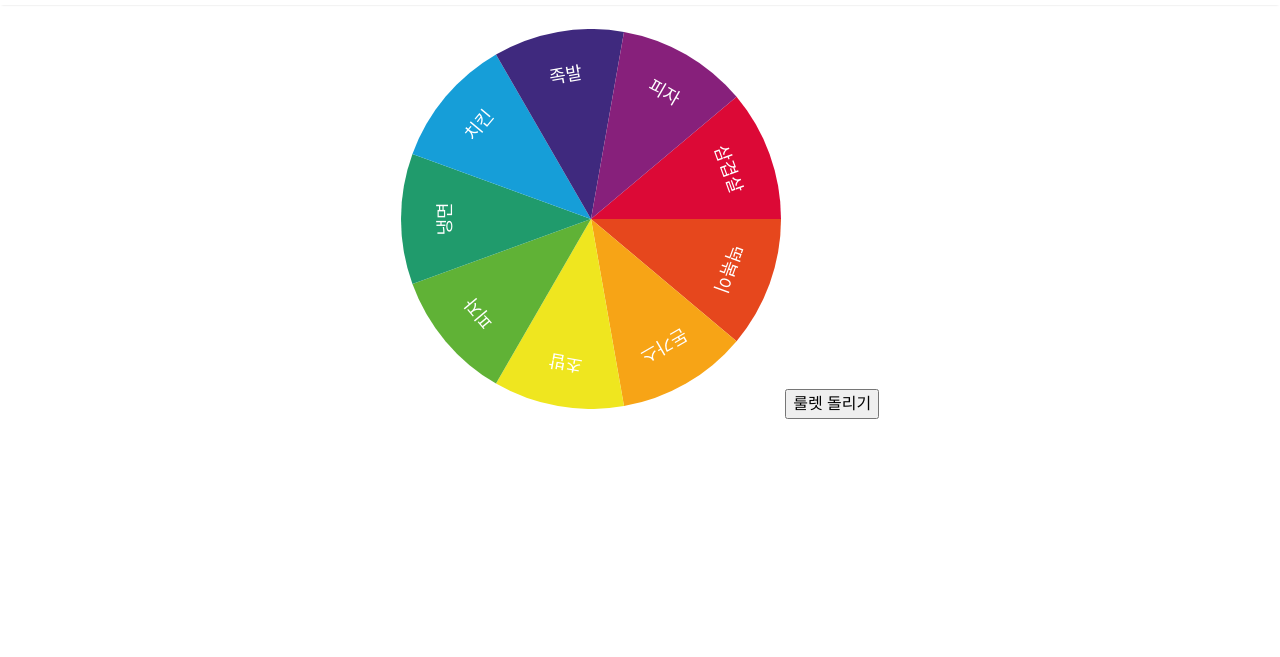
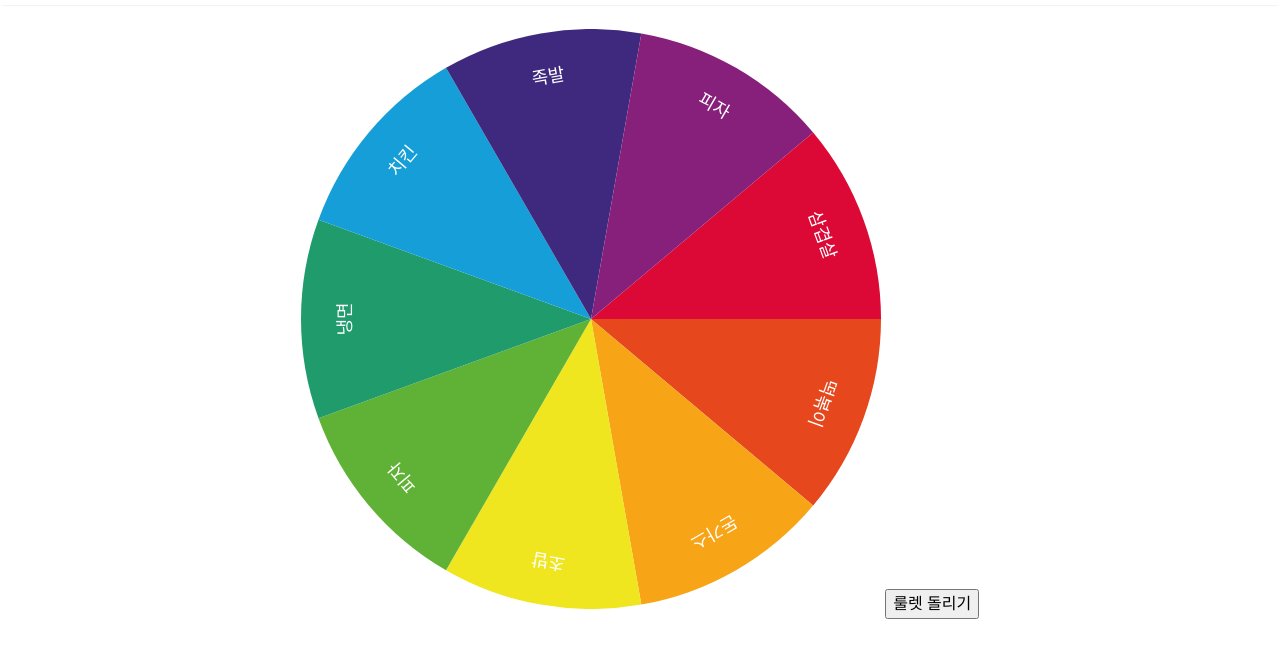
Before and after one commit to Shim00Coding/KCU_chorokpizza, a website built with Parcel: page 홈페이지/TestRoul/roulette.html in a window 1280 px wide. Shown: the part 51-708 px from the top of the page. Built offline with nearby package versions, Linux system fonts and the light colour scheme.

Commit message:
Update roulette.html

```diff
--- a/홈페이지/TestRoul/roulette.html
+++ b/홈페이지/TestRoul/roulette.html
@@ -51,7 +51,7 @@
     </div>
     </nav>
   <div style="text-align: center;">
-    <canvas width="380" height='380'></canvas>
+    <canvas width="580" height='580'></canvas>
     <button onclick="rotate()">룰렛 돌리기</button>
     <script src="roulette_script.js"></script>
   </div>
```
